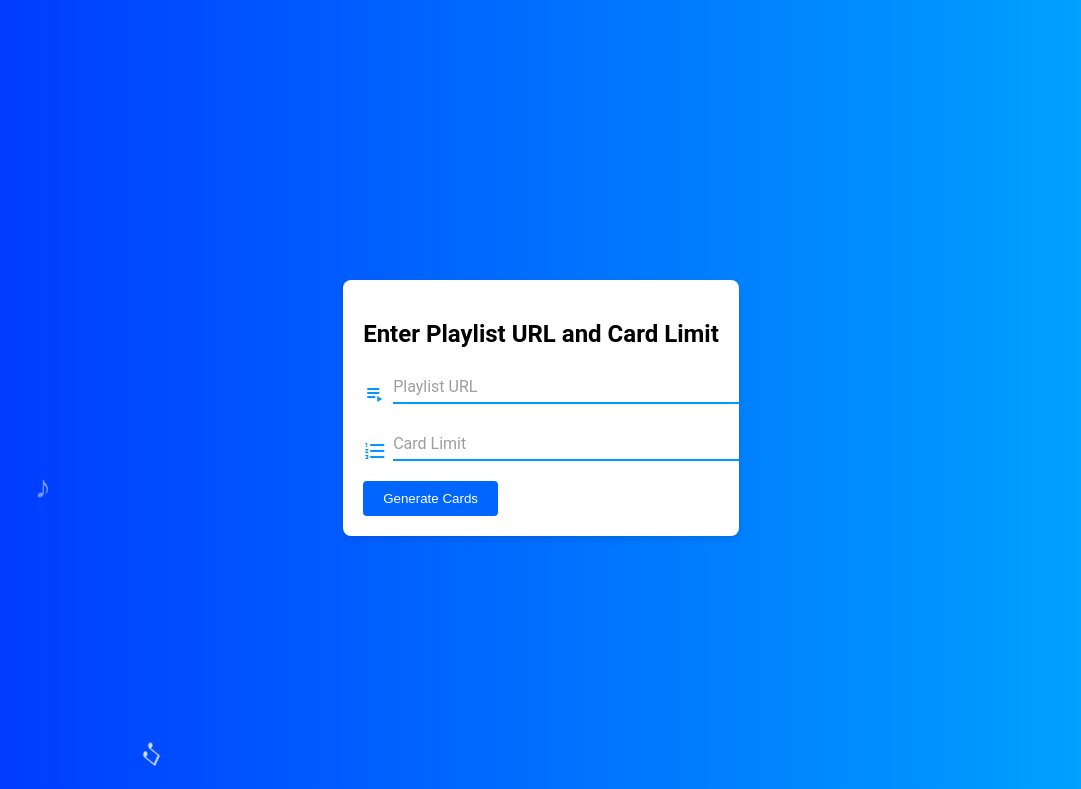
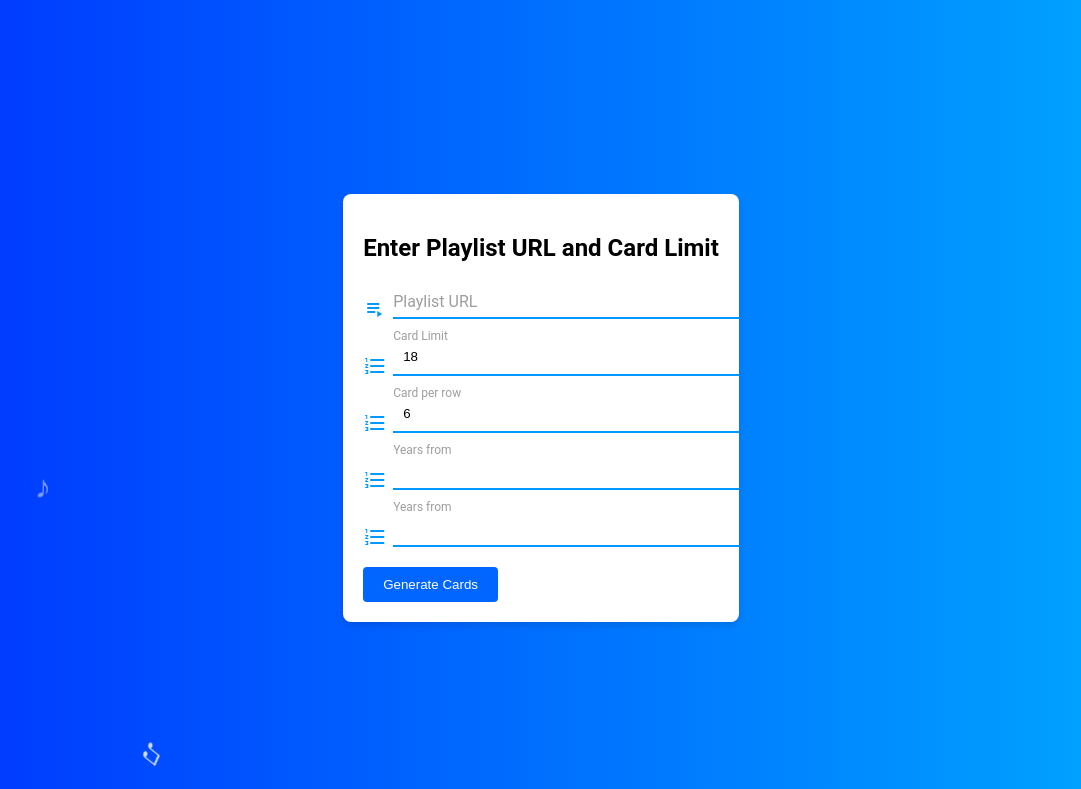
Before and after one commit to carnade/music_pygen, a Flask app: page / in a window 1280 px wide. Shown: the top 789 px of the page, without its empty margins (99-1180 px from the left). Run offline with Flask 3, Linux system fonts and the light colour scheme.

Commit message:
added fitering etc

```diff
--- a/app.py
+++ b/app.py
@@ -28,12 +28,16 @@ def generate_qr_code(url, filename):
     img = qr.make_image(fill_color="black", back_color="white")
     img.save(filename)
 
-def fetch_spotify_data(client_id, client_secret, playlist_url, limit=100, mock_filename=None):
+def fetch_spotify_data(client_id, client_secret, playlist_url, limit=100, year_from = 1800, year_to = 2222, mock_filename=None):
+    if year_from is None:
+        year_from=1800
+    if year_to is None:
+        year_to=2222
     songs_data = []
     results = []
     if mock_filename is not None:
         with open(mock_filename, 'r') as file:
-            results.append = json.load(file)
+            results.append(json.load(file))
     else:
         client_credentials_manager = SpotifyClientCredentials(client_id=client_id, client_secret=client_secret)
         #sp = spotipy.Spotify(auth_manager=SpotifyOAuth(client_id=client_id, client_secret=client_secret, scope="playlist-read-private"))
@@ -49,24 +53,36 @@ def fetch_spotify_data(client_id, client_secret, playlist_url, limit=100, mock_f
             p+=1
 
     item_list = [item for d in results for item in d['items']]
+    '''
+    filtered_items = [
+        item for item in item_list
+        if year_from <= int(item['track']['album']['release_date'][:4]) <= year_to
+    ]'''
 
+    filtered_items = [
+        item for item in item_list
+        if year_from <= int(item['track']['album']['release_date'][:4]) <= year_to
+    ]
 
     #random_limit = len(results.get("items")) if len(results.get("items")) < limit else limit
-    random_limit = len(item_list) if len(item_list) < limit else limit
+    random_limit = len(filtered_items) if len(filtered_items) < limit else limit
 
-    results_subset = random.sample(item_list, random_limit)
+    results_subset = random.sample(filtered_items, random_limit)
+
 
     for item in results_subset:
         track = item['track']
         artist_name = track['artists'][0]['name']  # Assuming the first artist if there are multiple
         song_title = track['name']
         release_date = track['album']['release_date']  # This gives the release date; you might want just the year
+        album_name = track['album']['name']
         release_year = release_date.split("-")[0]  # Assuming the format is YYYY-MM-DD
 
         songs_data.append({
             "artist": artist_name,
             "song": song_title,
             "year": release_year,
+            "album_name": album_name,
             "link": track['external_urls']['spotify']  # Link to the song on Spotify
         })
 
@@ -74,7 +90,7 @@ def fetch_spotify_data(client_id, client_secret, playlist_url, limit=100, mock_f
     return songs_data
 
 
-def create_pdf(data, filename=None, row_size=8):
+def create_pdf(data, filename=None, row_size=6):
     # A4 dimensions in landscape
     landscape_A4 = A4[1], A4[0]
     width, height = landscape_A4
@@ -133,12 +149,13 @@ def create_pdf(data, filename=None, row_size=8):
             text_lines = [
                 f"{item['year']}",
                 f"{item['artist']}",
-                f"{item['song']}"
+                f"{item['song']}",
+                f"{item['album_name']}"
             ]
             text_y_start = y-10
 
             year_text = f"<b>{item['year']}</b>"
-            text = f"<b>{item['artist']}</b><br/><br/>{item['song']}"
+            text = f"<b>{item['artist']}</b><br/><br/>{item['song']}<br/><br/>{item['album_name']}"
             p1 = Paragraph(year_text, style=year_style)
             p2 = Paragraph(text, style=styles["Normal"])
 
@@ -184,6 +201,9 @@ def home():
 def generate_cards():
     playlist_url = request.form.get('playlist_url')
     card_limit = request.form.get('card_limit')
+    cards_per_row = request.form.get('cards_per_row')
+    year_from = request.form.get('years_from')
+    year_to = request.form.get('years_to')
 
     load_dotenv()  # This loads the variables from .env
     spotify_id = os.getenv('SPOTIFY_ID')
@@ -191,10 +211,12 @@ def generate_cards():
     playlist_data = fetch_spotify_data(spotify_id,
                                        spotify_secret,
                                        playlist_url,
-                                       int(card_limit)
-                                       #,"mock_data.json"
+                                       int(card_limit),
+                                       int(year_from),
+                                       int(year_to)
+                                       ,"mock_data.json"
                                         )
-    response = create_pdf(playlist_data, row_size=6)
+    response = create_pdf(playlist_data, row_size=int(cards_per_row))
 
     return response
 
--- a/templates/form.html
+++ b/templates/form.html
@@ -18,8 +18,23 @@
             </div>
             <div class="input-field">
                 <i class="material-icons prefix">format_list_numbered</i>
-                <input type="number" id="card_limit" name="card_limit" min="1" required>
+                <input type="number" id="card_limit" name="card_limit" min="1" value="18" required>
                 <label for="card_limit">Card Limit</label>
+            </div>
+            <div class="input-field">
+                <i class="material-icons prefix">format_list_numbered</i>
+                <input type="number" id="cards_per_row" name="cards_per_row" min="1" value="6"required>
+                <label for="cards_per_row">Card per row</label>
+            </div>
+            <div class="input-field">
+                <i class="material-icons prefix">format_list_numbered</i>
+                <input type="number" id="years_from" name="years_from" min="1">
+                <label for="years_from">Years from</label>
+            </div>
+            <div class="input-field">
+                <i class="material-icons prefix">format_list_numbered</i>
+                <input type="number" id="years_to" name="years_to" min="1">
+                <label for="years_to">Years from</label>
             </div>
             <button type="submit" class="submit-btn">Generate Cards</button>
         </form>
```
